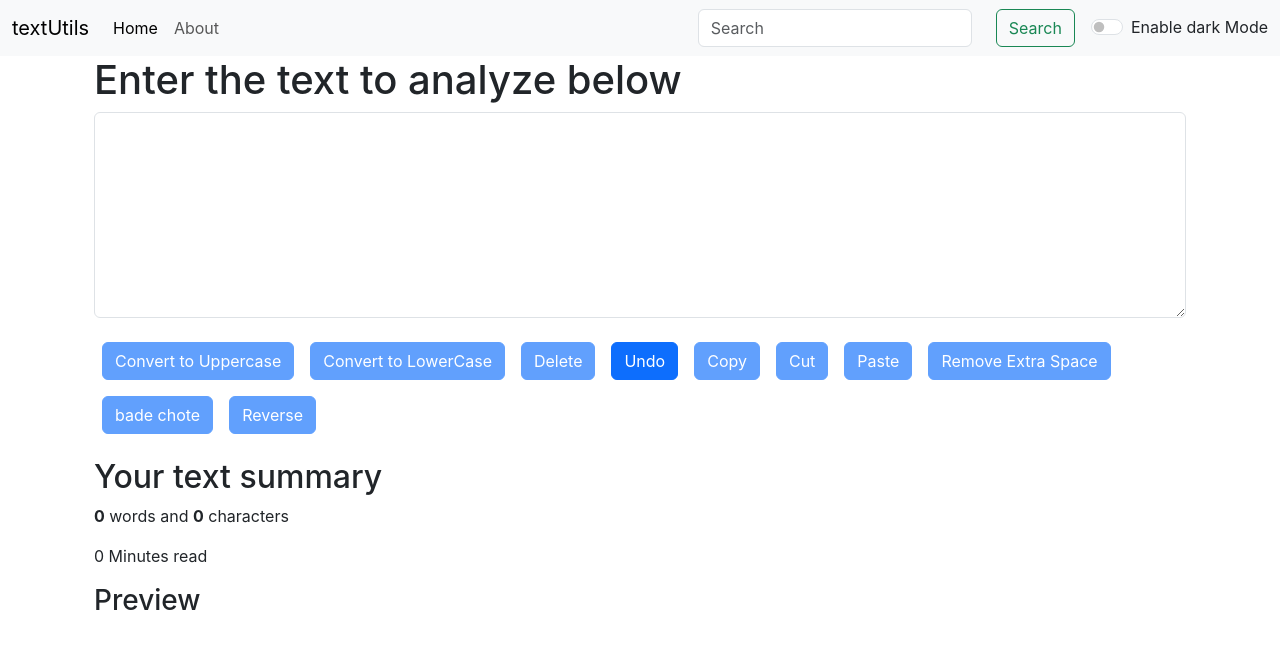
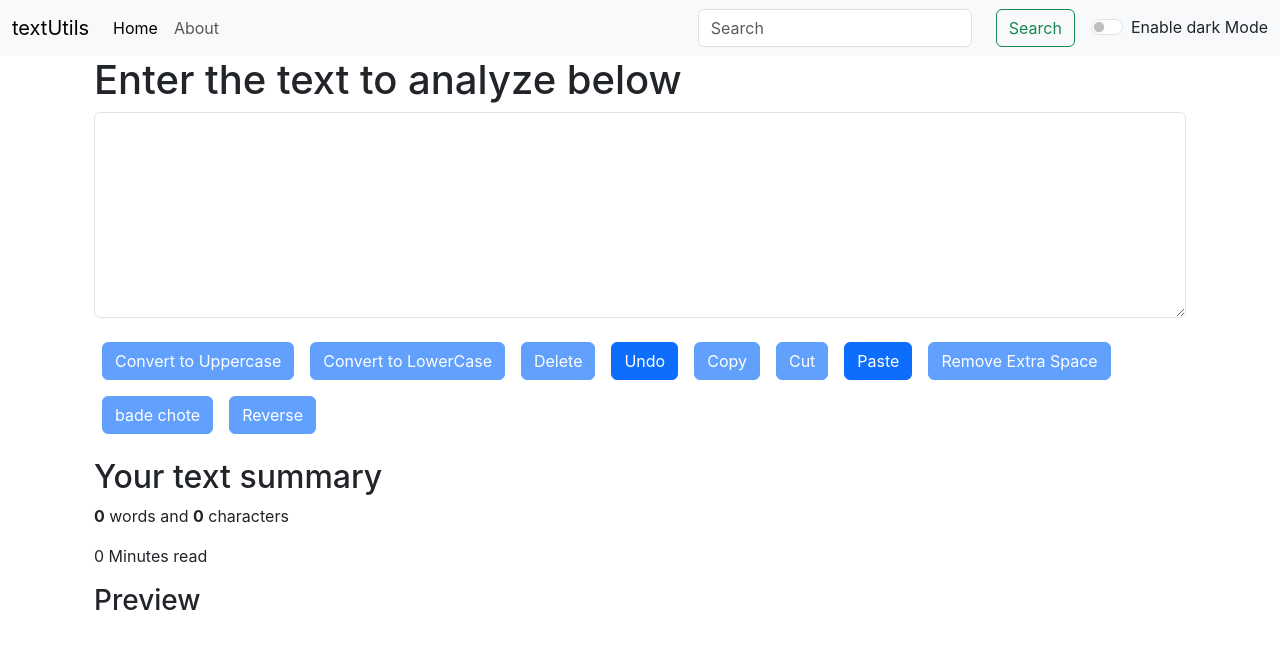
Before and after one commit to Manish72366/TextUtils, a React (Create React App) app: page / in a window 1280 px wide. Shown: the top 648 px of the page. Built offline with nearby package versions, Linux system fonts and the light colour scheme.

Commit message:
some changes in functions

```diff
--- a/package.json
+++ b/package.json
@@ -1 +1 @@
-{"homepage":"https://Manish72366.github.io/reactLearning","name":"textutils","version":"0.1.0","private":true,"dependencies":{"@testing-library/jest-dom":"^5.16.5","@testing-library/react":"^13.4.0","@testing-library/user-event":"^13.5.0","react":"^18.2.0","react-dom":"^18.2.0","react-router-dom":"^6.14.2","react-scripts":"5.0.1","web-vitals":"^2.1.4"},"scripts":{"predeploy":"npm run build","deploy":"gh-pages -d build","start":"react-scripts start","build":"react-scripts build","test":"react-scripts test","eject":"react-scripts eject"},"eslintConfig":{"extends":["react-app","react-app/jest"]},"browserslist":{"production":[">0.2%","not dead","not op_mini all"],"development":["last 1 chrome version","last 1 firefox version","last 1 safari version"]}}
+{"homepage":"https://Manish72366.github.io/reactLearning","name":"textutils","version":"0.1.0","private":true,"dependencies":{"@testing-library/jest-dom":"^5.16.5","@testing-library/react":"^13.4.0","@testing-library/user-event":"^13.5.0","gh-pages":"^5.0.0","react":"^18.2.0","react-dom":"^18.2.0","react-router-dom":"^6.14.2","react-scripts":"5.0.1","web-vitals":"^2.1.4"},"scripts":{"predeploy":"npm run build","deploy":"gh-pages -d build","start":"react-scripts start","build":"react-scripts build","test":"react-scripts test","eject":"react-scripts eject"},"eslintConfig":{"extends":["react-app","react-app/jest"]},"browserslist":{"production":[">0.2%","not dead","not op_mini all"],"development":["last 1 chrome version","last 1 firefox version","last 1 safari version"]}}
--- a/src/components/TextForm.js
+++ b/src/components/TextForm.js
@@ -98,7 +98,7 @@ export default function TextForm(props) {
         <button className="btn btn-primary mx-2 my-2" onClick={Undo}> Undo </button>
         <button disabled = {text.split(" ").filter((ele) =>{return ele.length != 0}).length == 0} className="btn btn-primary mx-2 my-2" onClick={handleCopy}> Copy  </button>
         <button disabled = {text.split(" ").filter((ele) =>{return ele.length != 0}).length == 0} className="btn btn-primary mx-2 my-2" onClick={handleCut}> Cut </button>
-        <button disabled = {text.split(" ").filter((ele) =>{return ele.length != 0}).length == 0} className="btn btn-primary mx-2 my-2" onClick={handlePaste}> Paste </button>
+        <button  className="btn btn-primary mx-2 my-2" onClick={handlePaste}> Paste </button>
         <button disabled = {text.split(" ").filter((ele) =>{return ele.length != 0}).length == 0} className="btn btn-primary mx-2 my-2" onClick={handleExtraSpace}>Remove Extra Space</button>
         <button disabled = {text.split(" ").filter((ele) =>{return ele.length != 0}).length == 0} className="btn btn-primary mx-2 my-2" onClick={Alternate}>bade chote</button>
         <button disabled = {text.split(" ").filter((ele) =>{return ele.length != 0}).length == 0} className="btn btn-primary mx-2 my-2" onClick={Reverse}>Reverse</button>
```
Also changed, not shown: 1 other file (tests, documents, lock files or other folders).
